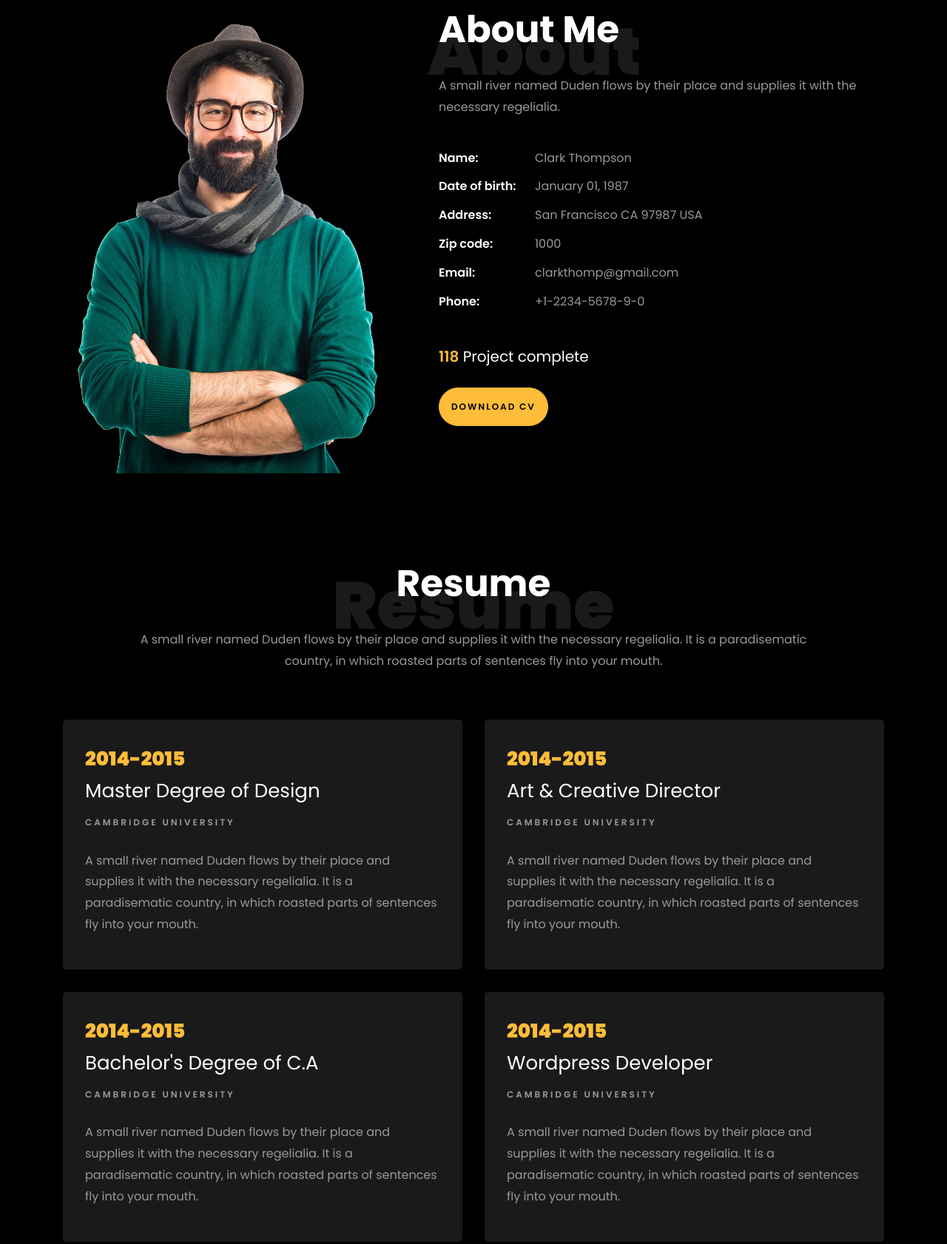
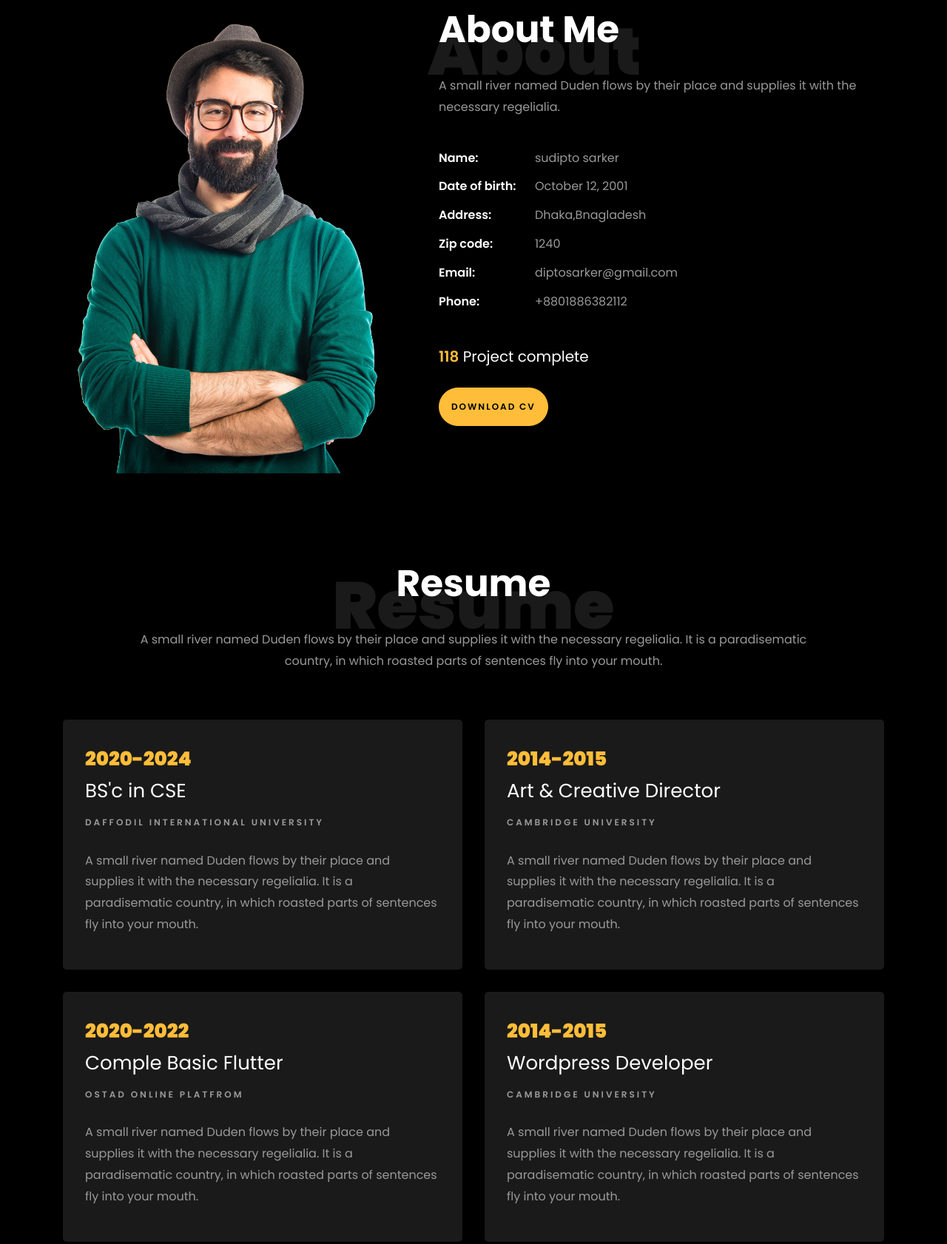
Before and after one commit to sudipto-dev-app/sudipto_portfiolio, a plain HTML site: page index.html in a window 1280 px wide. Shown: the part 859-2541 px from the top of the page at 74% size. Drawn offline with Linux system fonts and the light colour scheme; files whose address does not match are found by name.

Commit message:
Update index.html

```diff
--- a/index.html
+++ b/index.html
@@ -27,7 +27,7 @@
 
     <nav class="navbar navbar-expand-lg navbar-dark ftco_navbar ftco-navbar-light site-navbar-target" id="ftco-navbar">
 	    <div class="container">
-	      <a class="navbar-brand" href="index.html">Clark</a>
+	      <a class="navbar-brand" href="index.html">Sudipto</a>
 	      <button class="navbar-toggler js-fh5co-nav-toggle fh5co-nav-toggle" type="button" data-toggle="collapse" data-target="#ftco-nav" aria-controls="ftco-nav" aria-expanded="false" aria-label="Toggle navigation">
 	        <span class="oi oi-menu"></span> Menu
 	      </button>
@@ -58,7 +58,7 @@
 		          <div class="one-forth d-flex  align-items-center ftco-animate" data-scrollax=" properties: { translateY: '70%' }">
 		          	<div class="text">
 		          		<span class="subheading">Hello!</span>
-			            <h1 class="mb-4 mt-3">I'm <span>Clark Thompson</span></h1>
+			            <h1 class="mb-4 mt-3">I'm <span>sudipto sarker</span></h1>
 			            <h2 class="mb-4">A Freelance Web Designer</h2>
 			            <p><a href="#" class="btn btn-primary py-3 px-4">Hire me</a> <a href="#" class="btn btn-white btn-outline-white py-3 px-4">My works</a></p>
 		            </div>
@@ -104,12 +104,12 @@
 		            <h2 class="mb-4">About Me</h2>
 		            <p>A small river named Duden flows by their place and supplies it with the necessary regelialia.</p>
 		            <ul class="about-info mt-4 px-md-0 px-2">
-		            	<li class="d-flex"><span>Name:</span> <span>Clark Thompson</span></li>
-		            	<li class="d-flex"><span>Date of birth:</span> <span>January 01, 1987</span></li>
-		            	<li class="d-flex"><span>Address:</span> <span>San Francisco CA 97987 USA</span></li>
-		            	<li class="d-flex"><span>Zip code:</span> <span>1000</span></li>
-		            	<li class="d-flex"><span>Email:</span> <span>clarkthomp@gmail.com</span></li>
-		            	<li class="d-flex"><span>Phone: </span> <span>+1-2234-5678-9-0</span></li>
+		            	<li class="d-flex"><span>Name:</span> <span>sudipto sarker</span></li>
+		            	<li class="d-flex"><span>Date of birth:</span> <span>October 12, 2001</span></li>
+		            	<li class="d-flex"><span>Address:</span> <span>Dhaka,Bnagladesh</span></li>
+		            	<li class="d-flex"><span>Zip code:</span> <span>1240</span></li>
+		            	<li class="d-flex"><span>Email:</span> <span>diptosarker@gmail.com</span></li>
+		            	<li class="d-flex"><span>Phone: </span> <span>+8801886382112</span></li>
 		            </ul>
 		          </div>
 		        </div>
@@ -139,15 +139,15 @@
     		<div class="row">
     			<div class="col-md-6">
     				<div class="resume-wrap ftco-animate">
-    					<span class="date">2014-2015</span>
-    					<h2>Master Degree of Design</h2>
-    					<span class="position">Cambridge University</span>
+    					<span class="date">2020-2024</span>
+    					<h2>BS'c in CSE </h2>
+    					<span class="position">Daffodil International University</span>
     					<p class="mt-4">A small river named Duden flows by their place and supplies it with the necessary regelialia. It is a paradisematic country, in which roasted parts of sentences fly into your mouth.</p>
     				</div>
     				<div class="resume-wrap ftco-animate">
-    					<span class="date">2014-2015</span>
-    					<h2>Bachelor's Degree of C.A</h2>
-    					<span class="position">Cambridge University</span>
+    					<span class="date">2020-2022</span>
+    					<h2> Comple Basic Flutter</h2>
+    					<span class="position">Ostad Online Platfrom</span>
     					<p class="mt-4">A small river named Duden flows by their place and supplies it with the necessary regelialia. It is a paradisematic country, in which roasted parts of sentences fly into your mouth.</p>
     				</div>
     				<div class="resume-wrap ftco-animate">
```
